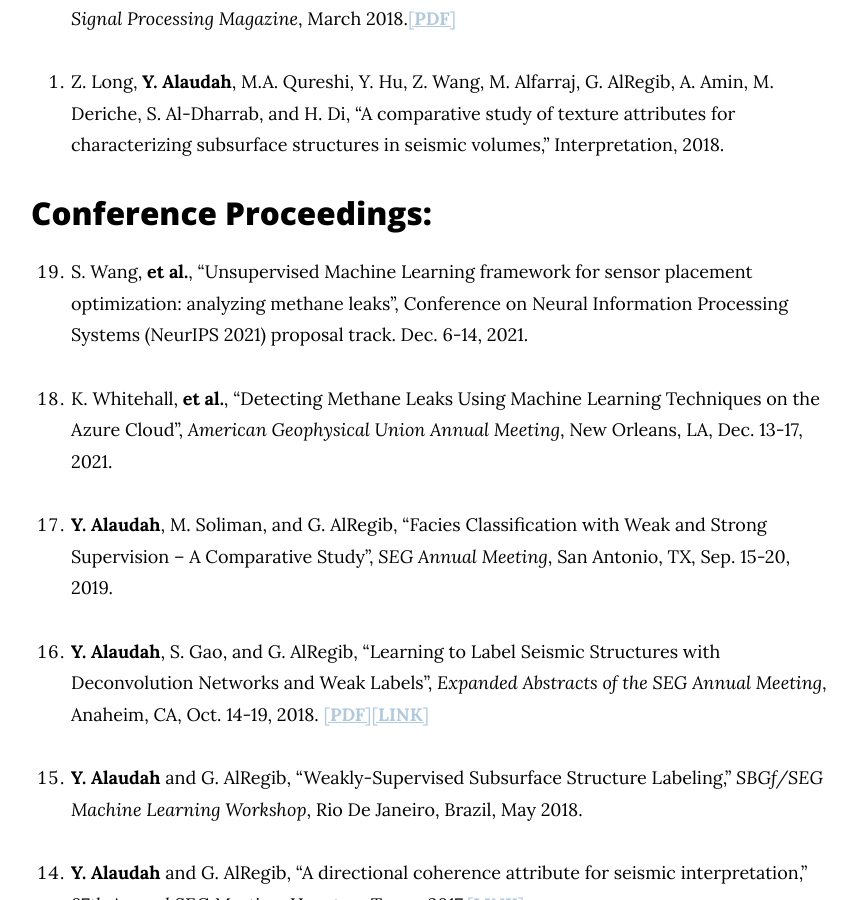
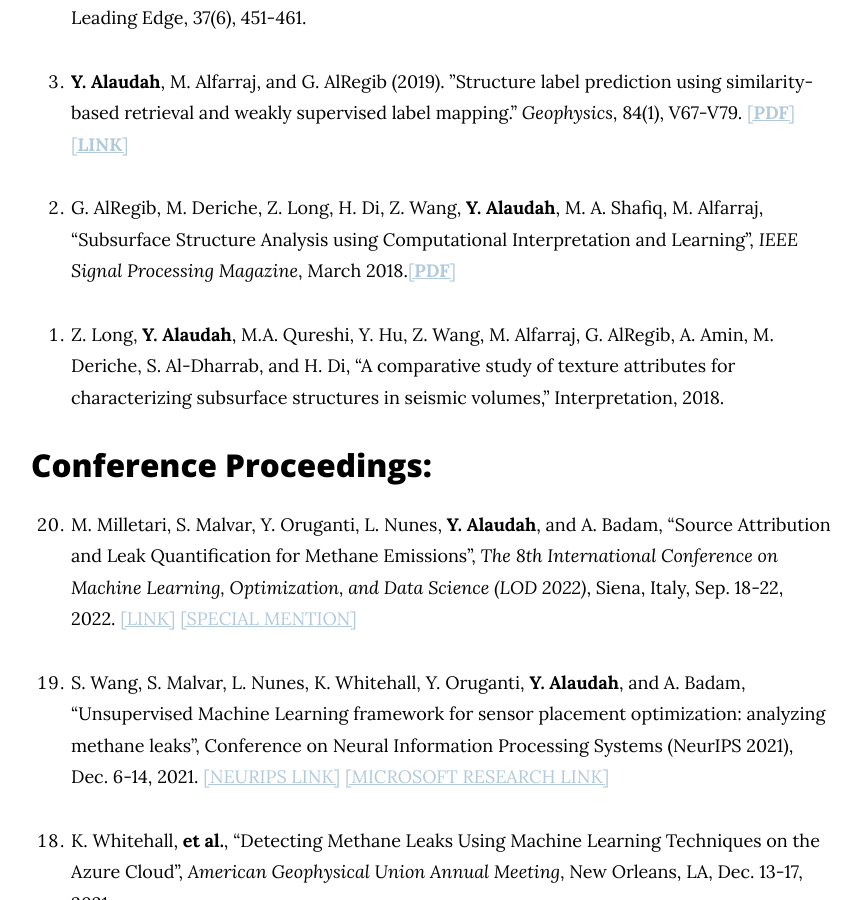
Before and after one commit to yalaudah/yalaudah.github.io, a Jekyll site: the page built from publications.md, in a window 1280 px wide and 900 px high, scrolled down 1618 px. Shown: the whole window, without its empty margins (209-1070 px from the left). Built offline with Jekyll 4.4.1, drawn with Linux system fonts in a browser that asks for light colours; nearby versions of some CDN libraries; some web fonts are replaced; some of the changed text lies outside the part shown.

Commit message:
publications list update

```diff
--- a/_config.yml
+++ b/_config.yml
@@ -23,9 +23,6 @@
    url: /publications
  - title: About Me
    url: /aboutme
- - title: Login
-   url: https://mail.yalaudah.com
-
 
 social:
    github: yalaudah
--- a/publications.md
+++ b/publications.md
@@ -7,9 +7,13 @@
 
 ### Patents:
 
-1. TBA
+{:reversed="reversed"}
 
-2. TBA
+1. S. Malvar, L. Nunes, M. Milletari, N. Talbert, **Y. Alaudah**, J. Reynolds, Y. Oruganti, A. Bhatia, and A. Badam, "Systems And Methods For Emission Source Attribution", USPTO Application No. 17/807,685, filed June 17, 2022.
+
+2. S. Malvar, L. Nunes, M. Milletari, **Y. Alaudah**, Y. Oruganti, K. Whitehall, A. Badam, and S. Wang, "Pollutant Sensor Placement". USPTO Application No. 63/364022. Filed April, 21, 2022.
+
+3. C. Kelly, A. Bhatia, Y. Oruganti, **Y. Alaudah**, N. Talbert, S. Chen, K. Whitehall, and F. Zamanian, "Unsupervised Machine Learning Framework For Sensor Placement", USPTO Application No. 63/284,327, filed November 30, 2021.
 
 ### Ph.D. Thesis:
 
@@ -37,40 +41,42 @@
 
 {:reversed="reversed"}
 
-0. S. Wang, **et al.**, “Unsupervised Machine Learning framework for sensor placement optimization: analyzing methane leaks”, Conference on Neural Information Processing Systems  (NeurIPS 2021) proposal track. Dec. 6-14, 2021.
+1. M. Milletari, S. Malvar, Y. Oruganti, L. Nunes, **Y. Alaudah**, and A. Badam, "Source Attribution and Leak Quantification for Methane Emissions", *The 8th International Conference on Machine Learning, Optimization, and Data Science (LOD 2022)*, Siena, Italy, Sep. 18-22, 2022. [[LINK]](https://www.microsoft.com/en-us/research/uploads/prod/2022/08/LOD2022-4.pdf) [[SPECIAL MENTION]](https://lod2022.icas.cc/best-paper-award/)
 
-0. K. Whitehall, **et al.**, “Detecting Methane Leaks Using Machine Learning Techniques on the Azure Cloud”, *American Geophysical Union Annual Meeting*, New Orleans, LA, Dec. 13-17, 2021.
+2. S. Wang, S. Malvar, L. Nunes, K. Whitehall, Y. Oruganti, **Y. Alaudah**, and A. Badam, “Unsupervised Machine Learning framework for sensor placement optimization: analyzing methane leaks”, Conference on Neural Information Processing Systems (NeurIPS 2021), Dec. 6-14, 2021. [[NEURIPS LINK]](https://www.climatechange.ai/papers/neurips2021/70) [[MICROSOFT RESEARCH LINK]](https://www.microsoft.com/en-us/research/publication/unsupervised-machine-learning-framework-for-sensor-placement-optimization-analyzing-methane-leaks/)
 
-0. **Y. Alaudah**, M. Soliman, and G. AlRegib, “Facies Classification with Weak and Strong Supervision -- A Comparative Study”, *SEG Annual Meeting*, San Antonio, TX, Sep. 15-20, 2019.
+3. K. Whitehall, **et al.**, “Detecting Methane Leaks Using Machine Learning Techniques on the Azure Cloud”, *American Geophysical Union Annual Meeting*, New Orleans, LA, Dec. 13-17, 2021.
 
-0. **Y. Alaudah**, S. Gao, and G. AlRegib, “Learning to Label Seismic Structures with Deconvolution Networks and Weak Labels”, *Expanded Abstracts of the SEG Annual Meeting*, Anaheim, CA, Oct. 14-19, 2018. [[**PDF**]](../assets/files/seg2018.pdf)[[**LINK**]](https://library.seg.org/doi/abs/10.1190/segam2018-2997865.1)
+4. **Y. Alaudah**, M. Soliman, and G. AlRegib, “Facies Classification with Weak and Strong Supervision -- A Comparative Study”, *SEG Annual Meeting*, San Antonio, TX, Sep. 15-20, 2019.
 
-0. **Y. Alaudah** and G. AlRegib, “Weakly-Supervised Subsurface Structure Labeling,”  *SBGf/SEG Machine Learning Workshop*, Rio De Janeiro, Brazil, May 2018.
+5. **Y. Alaudah**, S. Gao, and G. AlRegib, “Learning to Label Seismic Structures with Deconvolution Networks and Weak Labels”, *Expanded Abstracts of the SEG Annual Meeting*, Anaheim, CA, Oct. 14-19, 2018. [[**PDF**]](../assets/files/seg2018.pdf)[[**LINK**]](https://library.seg.org/doi/abs/10.1190/segam2018-2997865.1)
 
-0. **Y. Alaudah** and G. AlRegib, “A directional coherence attribute for seismic interpretation,” *87th Annual SEG Meeting*, Houston, Texas, 2017.[[**LINK**]](https://library.seg.org/doi/abs/10.1190/segam2017-17739097.1)
+6. **Y. Alaudah** and G. AlRegib, “Weakly-Supervised Subsurface Structure Labeling,”  *SBGf/SEG Machine Learning Workshop*, Rio De Janeiro, Brazil, May 2018.
 
-0. **Y. Alaudah** and G. AlRegib, “A weakly-supervised approach to seismic structure labeling,” *87th Annual SEG Meeting*, Houston, Texas, 2017.[[**LINK**]](https://library.seg.org/doi/abs/10.1190/segam2017-17793533.1)
+7. **Y. Alaudah** and G. AlRegib, “A directional coherence attribute for seismic interpretation,” *87th Annual SEG Meeting*, Houston, Texas, 2017.[[**LINK**]](https://library.seg.org/doi/abs/10.1190/segam2017-17739097.1)
 
-0. M. A. Shafiq, **Y. Alaudah**, H. Di, and G. AlRegib, “Salt dome detection within migrated seismic volumes using phase congruency,”  *87th Annual SEG Meeting*, Houston, Texas, 2017.
+8. **Y. Alaudah** and G. AlRegib, “A weakly-supervised approach to seismic structure labeling,” *87th Annual SEG Meeting*, Houston, Texas, 2017.[[**LINK**]](https://library.seg.org/doi/abs/10.1190/segam2017-17793533.1)
 
-0. **Y. Alaudah**, H. Di, and G. AlRegib, “Weakly Supervised Seismic Structure Labeling via Orthogonal Non-Negative Matrix Factorization”, *79th EAGE Annual Conference & Exhibition*, Paris, France, June 12-15, 2017.
+9. M. A. Shafiq, **Y. Alaudah**, H. Di, and G. AlRegib, “Salt dome detection within migrated seismic volumes using phase congruency,”  *87th Annual SEG Meeting*, Houston, Texas, 2017.
 
-0. M. A. Shafiq, **Y. Alaudah**, and G. AlRegib, “Salt dome delineation using edge- and texture-based attributes,” *79th EAGE conference and Exhibition*, Paris, France, 12-15 June, 2017.
+10. **Y. Alaudah**, H. Di, and G. AlRegib, “Weakly Supervised Seismic Structure Labeling via Orthogonal Non-Negative Matrix Factorization”, *79th EAGE Annual Conference & Exhibition*, Paris, France, June 12-15, 2017.
 
-0. M. A. Shafiq, H. Di, **Y. Alaudah**, and G. AlRegib, “Interpreter-Assisted Interactive Delineation of Salt Domes using Phase Congruency and Gradient of Texture Attributes,” *American Association of Petroleum Geologists, Annual Convention and Exhibition (ACE)*, 2-5 April, 2017.
+11. M. A. Shafiq, **Y. Alaudah**, and G. AlRegib, “Salt dome delineation using edge- and texture-based attributes,” *79th EAGE conference and Exhibition*, Paris, France, 12-15 June, 2017.
 
-0. M. A. Shafiq, **Y. Alaudah**, G. AlRegib, and M. Deriche, “Phase Congruency for Image understanding with applications in Computational Seismic Interpretation,” *The 42nd IEEE International Conference on Acoustics, Speech and Signal Processing (ICASSP)*. The Internet of Signals, March 5-9, 2017, New Orleans, USA.
+12. M. A. Shafiq, H. Di, **Y. Alaudah**, and G. AlRegib, “Interpreter-Assisted Interactive Delineation of Salt Domes using Phase Congruency and Gradient of Texture Attributes,” *American Association of Petroleum Geologists, Annual Convention and Exhibition (ACE)*, 2-5 April, 2017.
 
-0. M. Alfarraj, **Y. Alaudah** and G. AlRegib, "Content-adaptive non-parametric texture similarity measure," *2016 IEEE 18th International Workshop on Multimedia Signal Processing (MMSP)*, Montreal, QC, Canada, 2016, pp. 1-6. [[**LINK**]](https://ieeexplore.ieee.org/document/7813338/)[[**BibTeX**]](../assets/files/mmsp2016.bib)
+13. M. A. Shafiq, **Y. Alaudah**, G. AlRegib, and M. Deriche, “Phase Congruency for Image understanding with applications in Computational Seismic Interpretation,” *The 42nd IEEE International Conference on Acoustics, Speech and Signal Processing (ICASSP)*. The Internet of Signals, March 5-9, 2017, New Orleans, USA.
 
-0. **Y. Alaudah** and G. AlRegib, "Weakly-supervised labeling of seismic volumes using reference exemplars," *2016 IEEE International Conference on Image Processing (ICIP)*, Phoenix, AZ, 2016, pp. 4373-4377. [[**LINK**]](https://ieeexplore.ieee.org/document/7533186/)[[**BibTeX**]](../assets/files/icip2016.bib)
+14. M. Alfarraj, **Y. Alaudah** and G. AlRegib, "Content-adaptive non-parametric texture similarity measure," *2016 IEEE 18th International Workshop on Multimedia Signal Processing (MMSP)*, Montreal, QC, Canada, 2016, pp. 1-6. [[**LINK**]](https://ieeexplore.ieee.org/document/7813338/)[[**BibTeX**]](../assets/files/mmsp2016.bib)
 
-0. **Y. Alaudah** and G. AlRegib, “A Generalized Tensor-Based Coherence Attribute,” *78th EAGE Annual Conference & Exhibition*, Vienna, Austria, May 30-June 2, 2016.[[**LINK**]](http://earthdoc.eage.org/publication/publicationdetails/?publication=85573)
+15. **Y. Alaudah** and G. AlRegib, "Weakly-supervised labeling of seismic volumes using reference exemplars," *2016 IEEE International Conference on Image Processing (ICIP)*, Phoenix, AZ, 2016, pp. 4373-4377. [[**LINK**]](https://ieeexplore.ieee.org/document/7533186/)[[**BibTeX**]](../assets/files/icip2016.bib)
 
-0. M. Shafiq, **Y. Alaudah**, and G. AlRegib, “A hybrid approach for salt dome delineation within migrated seismic volumes," *78th EAGE Annual Conference & Exhibition*, Vienna, Austria, May 30-June 2, 2016. [[**LINK**]](http://earthdoc.eage.org/publication/publicationdetails/?publication=85576)
+16. **Y. Alaudah** and G. AlRegib, “A Generalized Tensor-Based Coherence Attribute,” *78th EAGE Annual Conference & Exhibition*, Vienna, Austria, May 30-June 2, 2016.[[**LINK**]](http://earthdoc.eage.org/publication/publicationdetails/?publication=85573)
 
-0. **Y. Alaudah**, M. Shafiq, and G. AlRegib, “A Hybrid Spatio-Frequency Approach for Delineating Subsurface Structures in Seismic Volumes,” *SIAM conference on Imaging Science*, New Mexico, USA, May 23-26, 2016.
+17. M. Shafiq, **Y. Alaudah**, and G. AlRegib, “A hybrid approach for salt dome delineation within migrated seismic volumes," *78th EAGE Annual Conference & Exhibition*, Vienna, Austria, May 30-June 2, 2016. [[**LINK**]](http://earthdoc.eage.org/publication/publicationdetails/?publication=85576)
 
-0. Z. Long, **Y. Alaudah**, M. Qureshi, M. Farraj, Z. Wang, A. Amin, M. Deriche, and G. AlRegib, "Characterization of migrated seismic volumes using texture attributes: a comparative study," *Expanded Abstracts of the SEG 85th Annual Meeting*, pp. 1744-1748, New Orleans, Louisiana, Oct. 18-23, 2015.[[**LINK**]](https://dx.doi.org/10.1190/segam2015-5934664.1)[[**BibTeX**]](../assets/files/seg2015.bib)
+18. **Y. Alaudah**, M. Shafiq, and G. AlRegib, “A Hybrid Spatio-Frequency Approach for Delineating Subsurface Structures in Seismic Volumes,” *SIAM conference on Imaging Science*, New Mexico, USA, May 23-26, 2016.
 
-0. **Y. Alaudah** and G. AlRegib, "A curvelet-based distance measure for seismic images," *Image Processing (ICIP), 2015 IEEE International Conference on*, Quebec City, QC, 2015, pp. 4200-4204. [[**LINK**]](https://dx.doi.org/10.1109/ICIP.2015.7351597)[[**BibTeX**]](../assets/files/icip2015.bib)
+19. Z. Long, **Y. Alaudah**, M. Qureshi, M. Farraj, Z. Wang, A. Amin, M. Deriche, and G. AlRegib, "Characterization of migrated seismic volumes using texture attributes: a comparative study," *Expanded Abstracts of the SEG 85th Annual Meeting*, pp. 1744-1748, New Orleans, Louisiana, Oct. 18-23, 2015.[[**LINK**]](https://dx.doi.org/10.1190/segam2015-5934664.1)[[**BibTeX**]](../assets/files/seg2015.bib)
+
+20. **Y. Alaudah** and G. AlRegib, "A curvelet-based distance measure for seismic images," *Image Processing (ICIP), 2015 IEEE International Conference on*, Quebec City, QC, 2015, pp. 4200-4204. [[**LINK**]](https://dx.doi.org/10.1109/ICIP.2015.7351597)[[**BibTeX**]](../assets/files/icip2015.bib)
```
